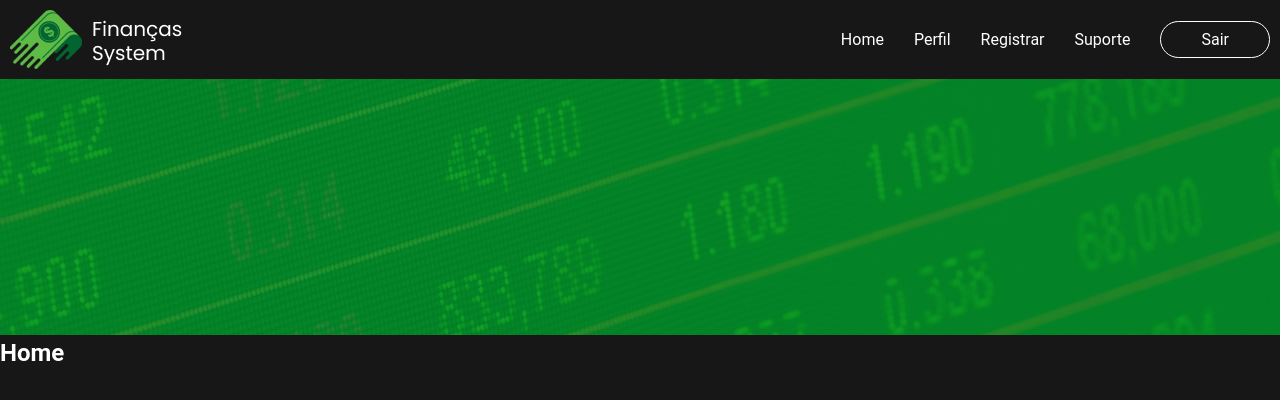
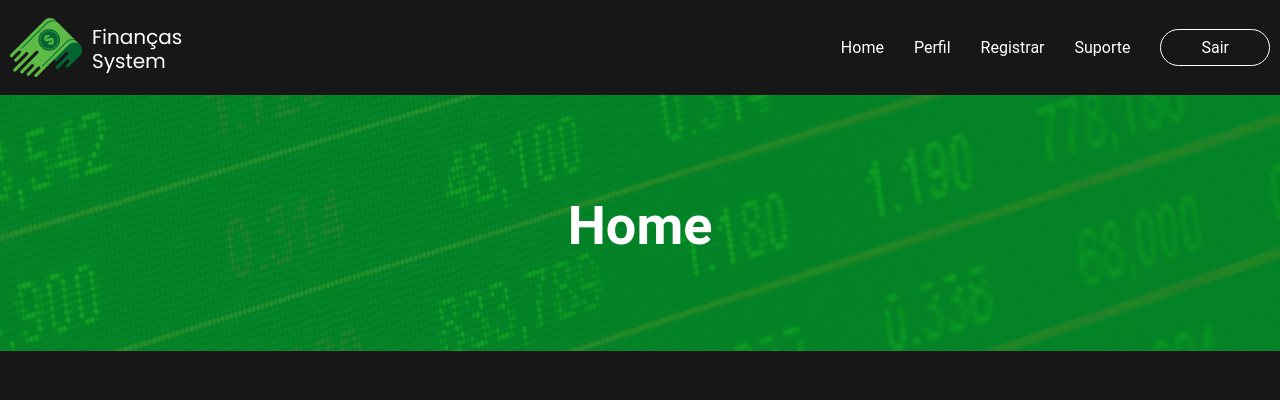
Before and after one commit to leonardohernandesq/finansystem, a React (Create React App) app: page / in a window 1280 px wide. Shown: the top 400 px of the page. Built offline with nearby package versions, Linux system fonts and the light colour scheme.

Commit message:
refactorando components e header

```diff
--- a/src/Components/Banner/index.js
+++ b/src/Components/Banner/index.js
@@ -5,8 +5,11 @@ import { Container } from './style';
 export default function Banner({ imagem, title }) {
     return (
         <Container>
-            <img src={`${imagem}`} alt={`Banner da página ${title}`} />
-            <h1>{title}</h1>
+            <div className='banner'>
+                <img src={`${imagem}`} alt={`Banner da página ${title}`} />
+
+                <h1>{title}</h1>
+            </div>
         </Container>
     );
 }
--- a/src/Components/Banner/style.js
+++ b/src/Components/Banner/style.js
@@ -5,5 +5,24 @@ export const Container = styled.section`
 
     img{
         width: 100%;
+        z-index: 9;
+    }
+
+    >.banner{
+        position: relative;
+    }
+
+    .banner h1{
+        font-size: 54px;
+        display: flex;
+        justify-content: center;
+        align-items: center;
+        background-color: transparent;
+        position: absolute;
+        bottom: 0;
+        top: 0;
+        right: 0;
+        left: 0;
+        z-index: 3;
     }
 `;
--- a/src/Components/Header/style.js
+++ b/src/Components/Header/style.js
@@ -17,6 +17,7 @@ export const Container = styled.section`
         justify-content: space-between;
         align-items: center;
         flex-direction: row;
+        padding: 8px 0;
     }
 
     nav a:not(:last-child){
```
